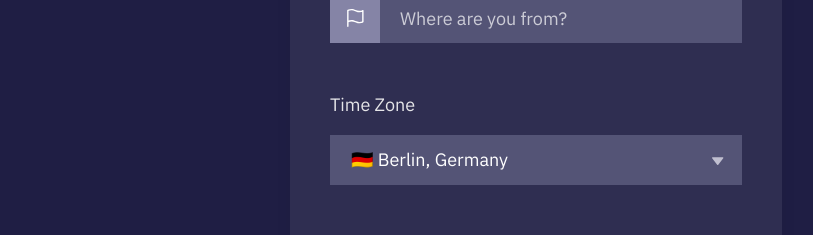
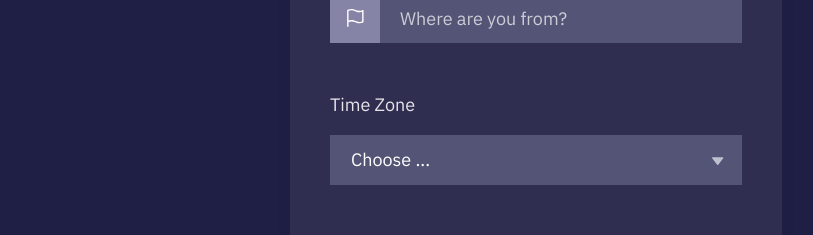
Before and after one commit to tum-ai/makeathon2022, a Next.js app: page /apply in a window 1280 px wide. Shown: the part 820-1055 px from the top of the page, without its empty margins (233-1046 px from the left). Built offline with nearby package versions, Linux system fonts and the light colour scheme.

Commit message:
make apply button work

```diff
--- a/components/02_molecules/personalDetailForm.js
+++ b/components/02_molecules/personalDetailForm.js
@@ -71,6 +71,7 @@ export default function PersonalDetailForm({data, onInputChange, isControlled}){
               value={data.timeZone}
               isControlled={isControlled}
             >
+              <option value="">Choose ...</option>
               <option value="CET UTC+1">🇩🇪  Berlin, Germany</option>
               <option value="MSK UTC+3">🇷🇺 Moscow, Russian Federation</option>
               <option value="GST UTC+4">🇦🇪 Dubai, United Arab Emirates</option>
--- a/components/02_molecules/professionForm.js
+++ b/components/02_molecules/professionForm.js
@@ -55,6 +55,7 @@ export default function ProfessionForm({data, onInputChange, isControlled}){
               value={data.expert}
               isControlled={isControlled}
             >
+              <option value="">Choose ...</option>
               <option value="AI">Artificial Intelligence</option>
               <option value="IT">IT</option>
               <option value="Business">Business</option>
--- a/components/02_molecules/submitForm.js
+++ b/components/02_molecules/submitForm.js
@@ -22,6 +22,7 @@ export default function SubmitForm({data, onInputChange, isControlled}){
               value={data.hack}
               isControlled={isControlled}
             >
+              <option value="">Choose ...</option>
               <option value="website">Website</option>
               <option value="friends">Friends</option>
               <option value="work">Work</option>
--- a/components/02_molecules/ticket.js
+++ b/components/02_molecules/ticket.js
@@ -1,20 +1,24 @@
 import styles from '../../styles/02_molecules/Ticket.module.css'
+import Link from 'next/link'
 
 export default function Ticket({position}){
   if(position == "right"){
     return <div style={{right: 0}}className={styles.TicketItem}>
       <div alt="Ticket" className={styles.Ticket}></div>
+      <Link href="/apply" passHref={true} >
         <div className={styles.CtaButton}>
           <div className={styles.Text}>Apply now</div>
         </div>
+      </Link>
     </div>
   }else{
     return <div className={styles.TicketItem}>
       <div alt="Ticket" className={styles.Ticket}></div>
+      <Link href="/apply" passHref={true} >
         <div className={styles.CtaButton}>
           <div className={styles.Text}>Apply now</div>
         </div>
+      </Link>
     </div>
   }
-
 }
```
Lines whose indentation alone changed are shown as unchanged.
